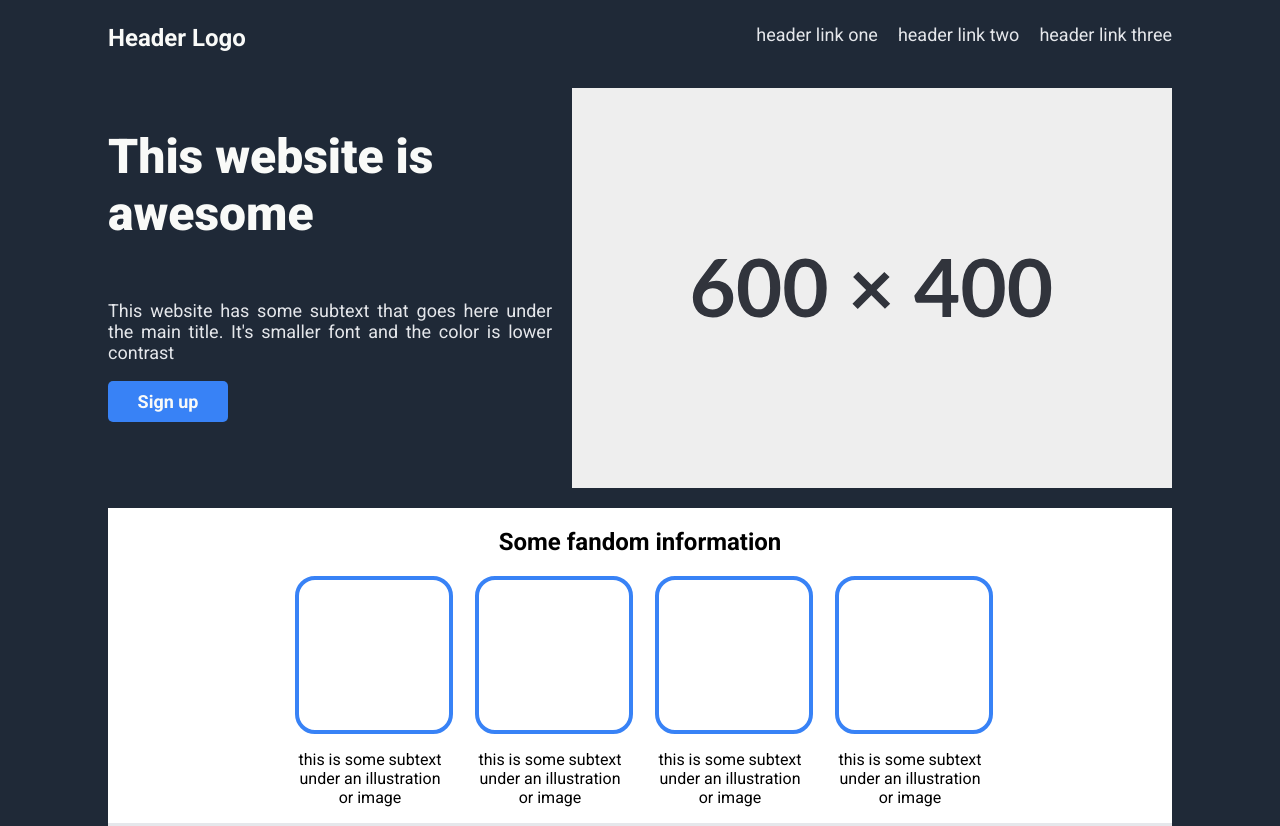
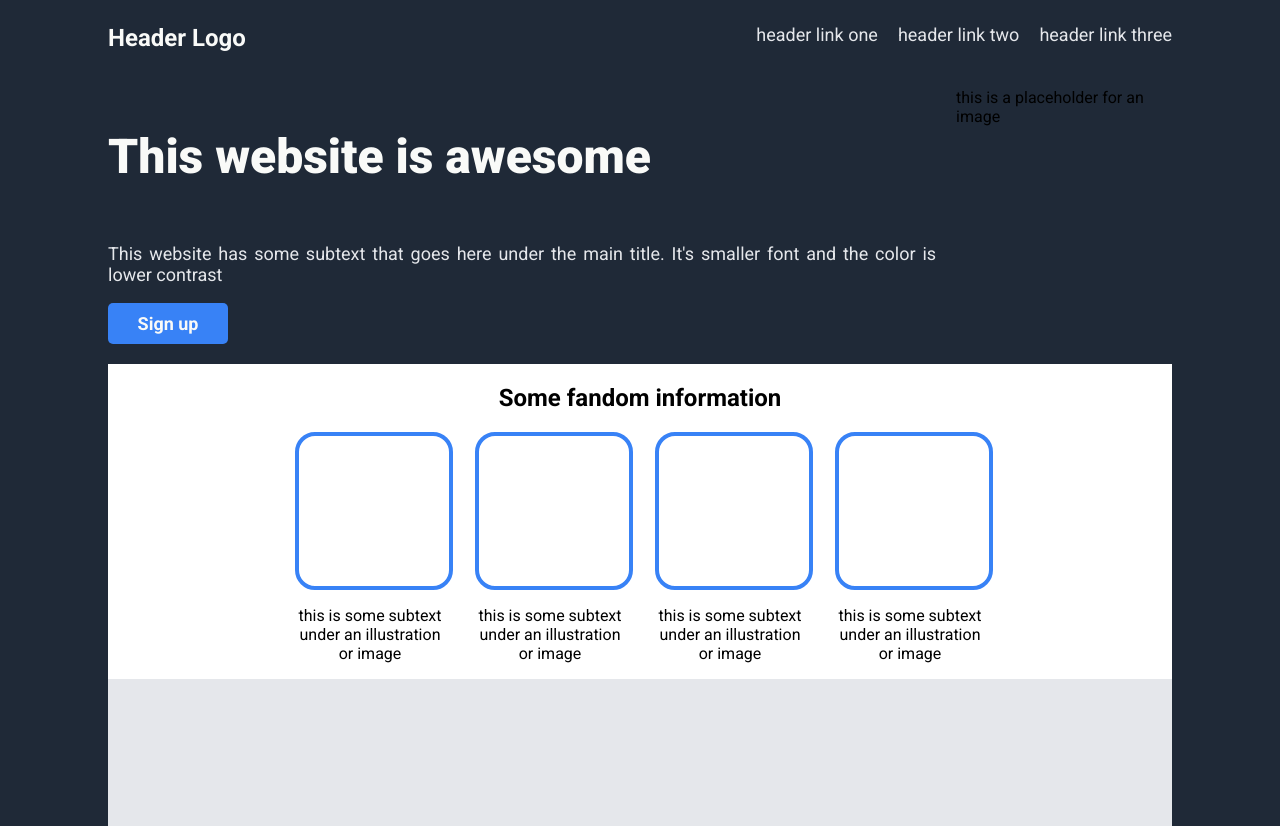
Before and after one commit to Viniciusz25/odin-projects-html-css, a plain HTML site: page index.html in a window 1280 px wide. Shown: the top 826 px of the page. Drawn offline with Linux system fonts and the light colour scheme.

Commit message:
placeholder modification

```diff
--- a/index.html
+++ b/index.html
@@ -27,7 +27,7 @@
             <button class="signup">Sign up</button>
         </div>
         <div class="image">
-            <img src="/images/600x400.svg" alt="this is a placeholder for an image">
+            <div class="placeholder">this is a placeholder for an image</div>
         </div>
     </div>
     <div class="container">
```
